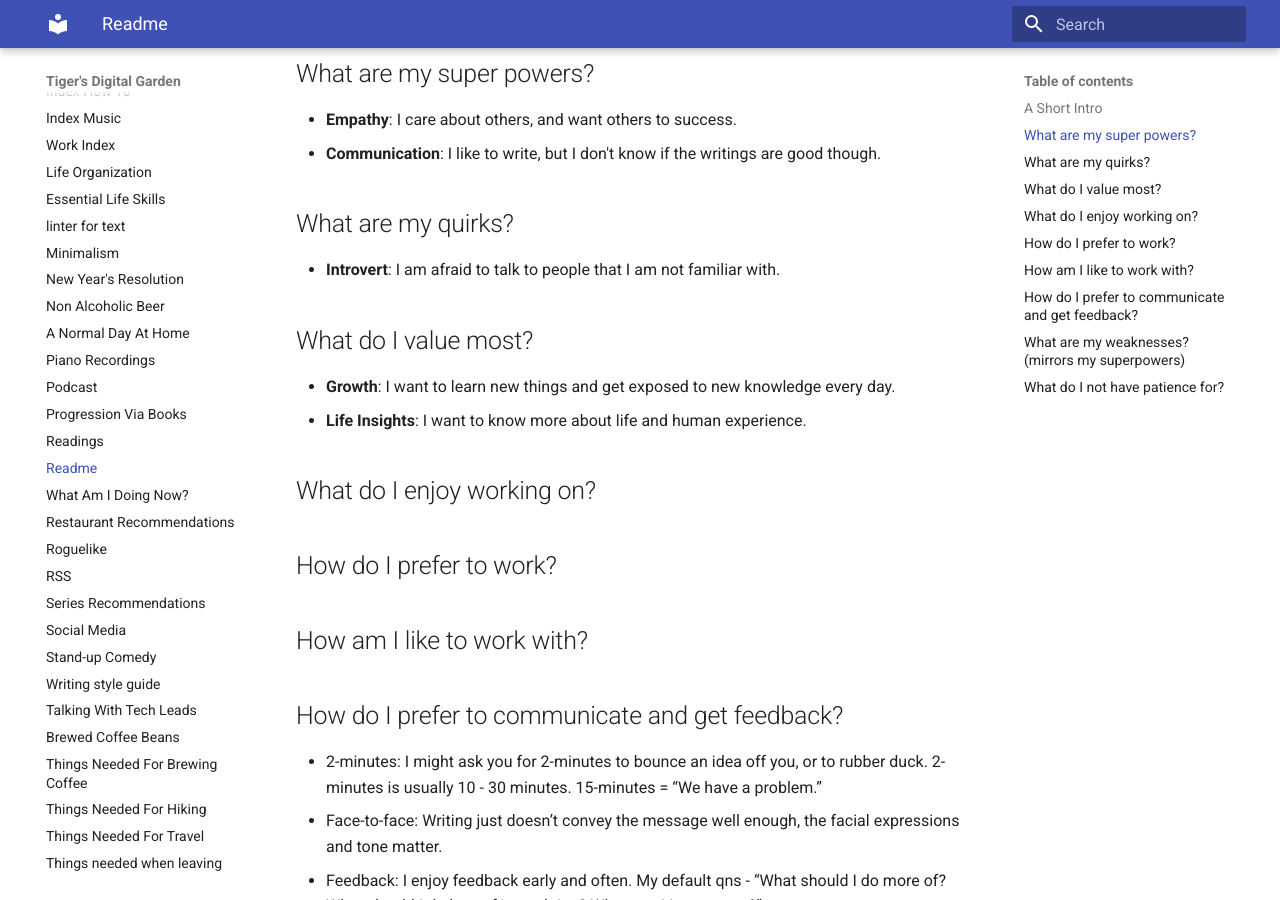
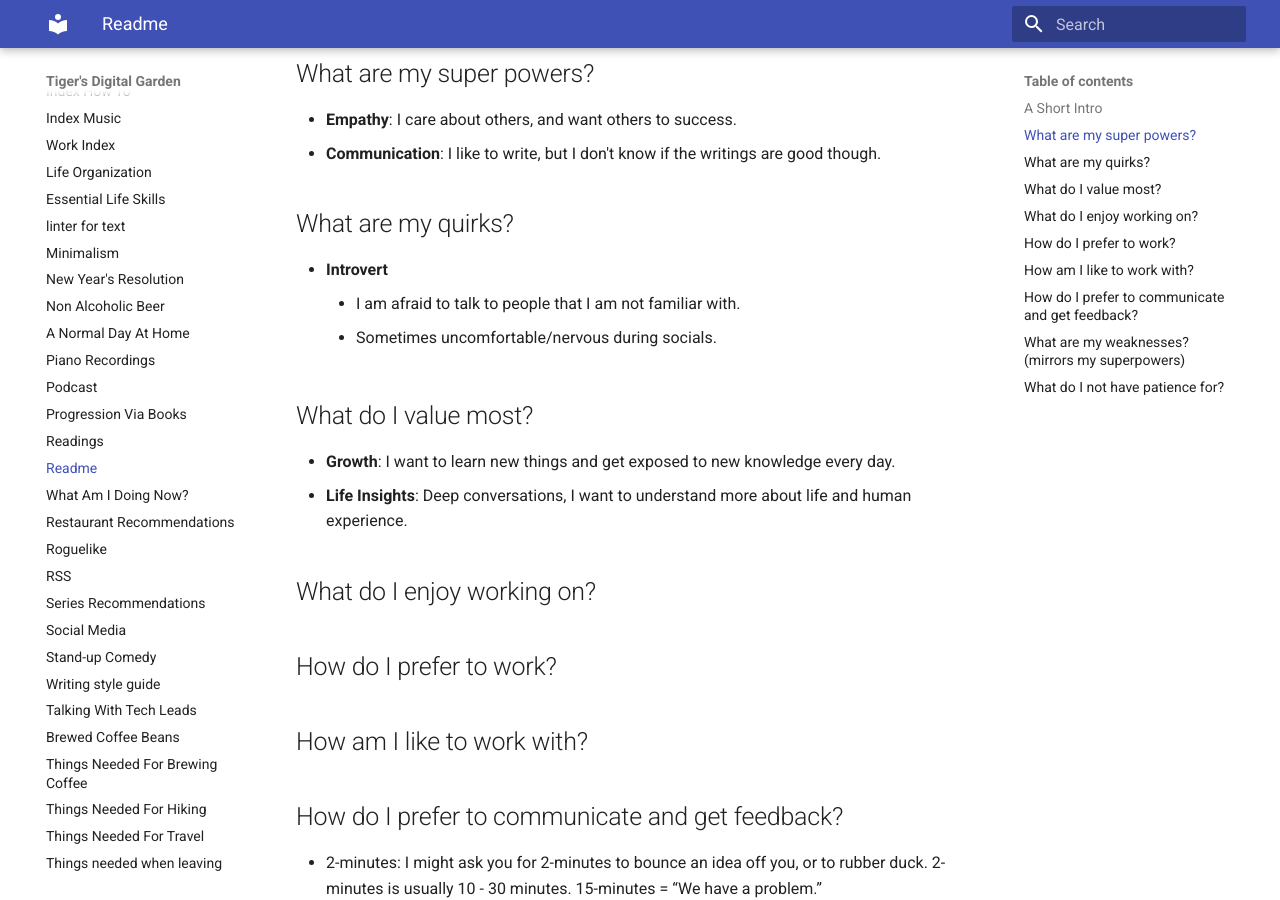
Before and after one commit to ynotstartups/notes, an MkDocs documentation site: the page built from notes/readmereadme.md, in a window 1280 px wide and 900 px high, scrolled down 440 px. Built offline with MkDocs 1.6.1 and Material for MkDocs 9.7.7, drawn with Linux system fonts in a browser that asks for light colours.

Commit message:
add more about me

```diff
--- a/notes/readmereadme.md
+++ b/notes/readmereadme.md
@@ -17,12 +17,14 @@ A WIP user manual to operating Tiger Huang
 
 ## What are my quirks?
 
-- **Introvert**: I am afraid to talk to people that I am not familiar with.
+- **Introvert**
+  - I am afraid to talk to people that I am not familiar with.
+  - Sometimes uncomfortable/nervous during socials.
 
 ## What do I value most?
 
 - **Growth**: I want to learn new things and get exposed to new knowledge every day.
-- **Life Insights**: I want to know more about life and human experience.
+- **Life Insights**: Deep conversations, I want to understand more about life and human experience.
 
 ## What do I enjoy working on?
 
```
